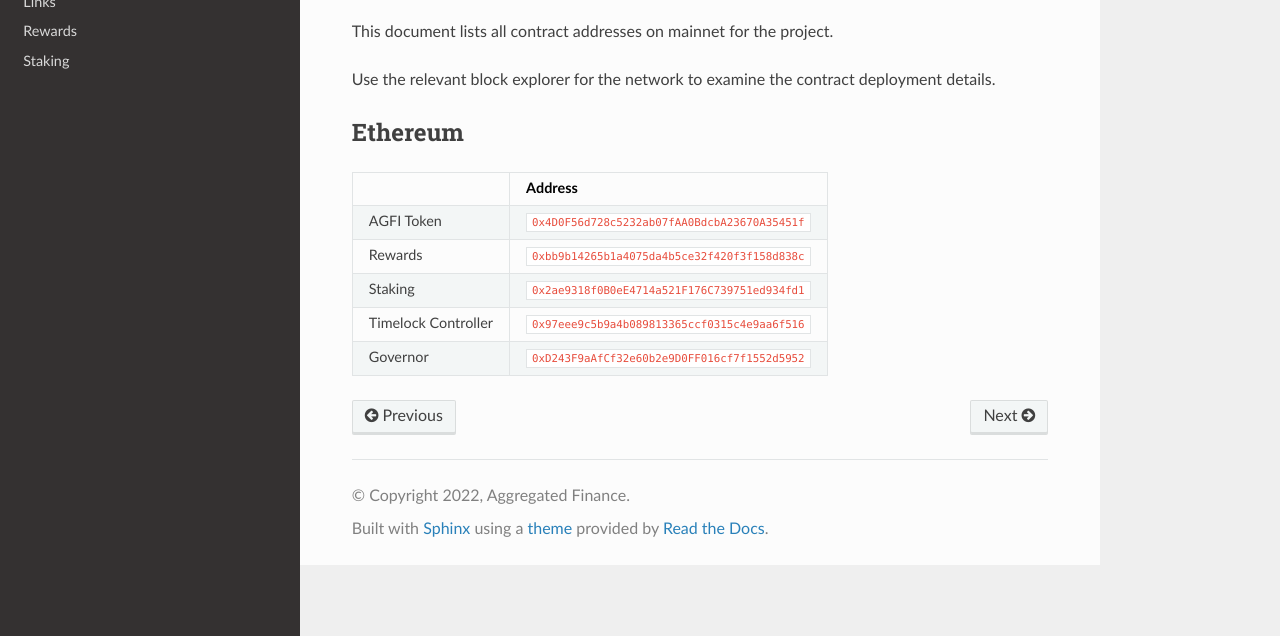
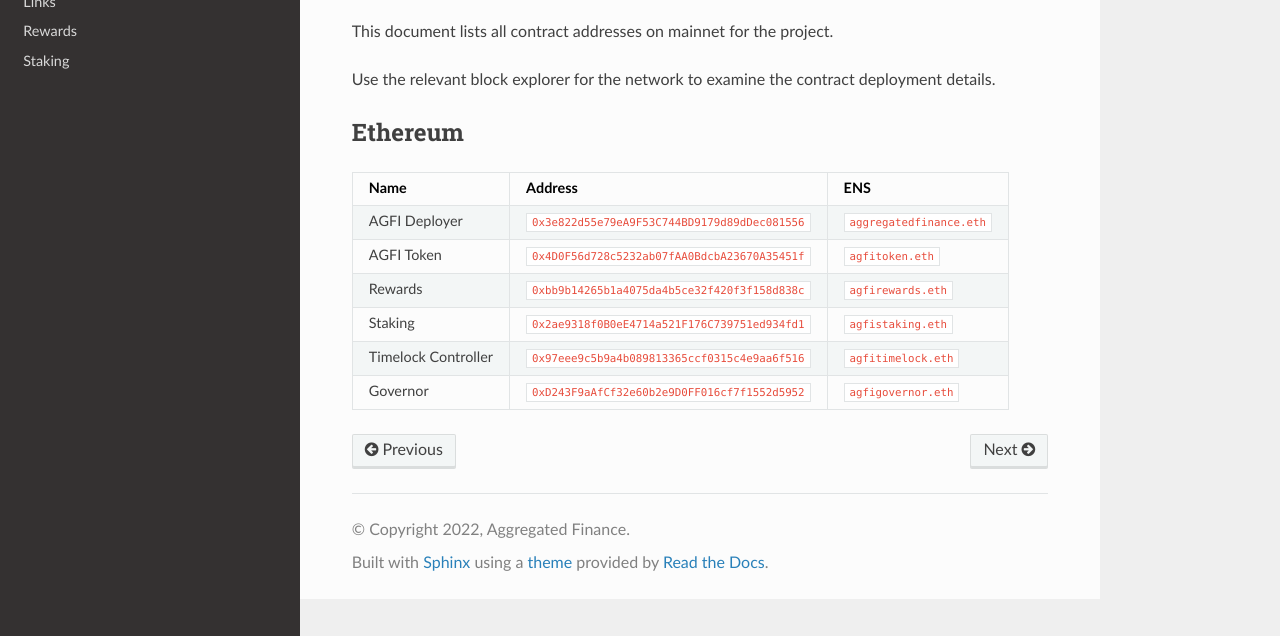
Before and after one commit to aggregatedfinance/agfi-docs, a Sphinx documentation site: the page built from docs/source/contracts.rst, in a window 1280 px wide, cut to the strip 264-900 px from the top of the page. Built offline with Sphinx 7.4.7 and the Read the Docs theme 2.0.0, drawn with Linux system fonts in a browser that asks for light colours.

Commit message:
Adding ENS names

```diff
--- a/docs/source/contracts.rst
+++ b/docs/source/contracts.rst
@@ -13,16 +13,18 @@
 Ethereum
 --------
 
-+---------------------+------------------------------------------------+
-|                     | Address                                        |
-+=====================+================================================+
-| AGFI Token          | ``0x4D0F56d728c5232ab07fAA0BdcbA23670A35451f`` |
-+---------------------+------------------------------------------------+
-| Rewards             | ``0xbb9b14265b1a4075da4b5ce32f420f3f158d838c`` |
-+---------------------+------------------------------------------------+
-| Staking             | ``0x2ae9318f0B0eE4714a521F176C739751ed934fd1`` |
-+---------------------+------------------------------------------------+
-| Timelock Controller | ``0x97eee9c5b9a4b089813365ccf0315c4e9aa6f516`` |
-+---------------------+------------------------------------------------+
-| Governor            | ``0xD243F9aAfCf32e60b2e9D0FF016cf7f1552d5952`` |
-+---------------------+------------------------------------------------+
++---------------------+------------------------------------------------+---------------------------+
+| Name                | Address                                        | ENS                       |
++=====================+================================================+===========================+
+| AGFI Deployer       | ``0x3e822d55e79eA9F53C744BD9179d89dDec081556`` | ``aggregatedfinance.eth`` |
++---------------------+------------------------------------------------+---------------------------+
+| AGFI Token          | ``0x4D0F56d728c5232ab07fAA0BdcbA23670A35451f`` | ``agfitoken.eth``         |
++---------------------+------------------------------------------------+---------------------------+
+| Rewards             | ``0xbb9b14265b1a4075da4b5ce32f420f3f158d838c`` | ``agfirewards.eth``       |
++---------------------+------------------------------------------------+---------------------------+
+| Staking             | ``0x2ae9318f0B0eE4714a521F176C739751ed934fd1`` | ``agfistaking.eth``       |
++---------------------+------------------------------------------------+---------------------------+
+| Timelock Controller | ``0x97eee9c5b9a4b089813365ccf0315c4e9aa6f516`` | ``agfitimelock.eth``      |
++---------------------+------------------------------------------------+---------------------------+
+| Governor            | ``0xD243F9aAfCf32e60b2e9D0FF016cf7f1552d5952`` | ``agfigovernor.eth``      |
++---------------------+------------------------------------------------+---------------------------+
```
